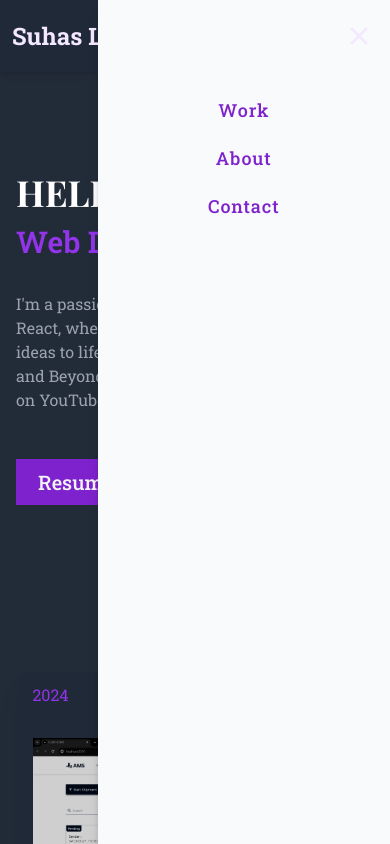
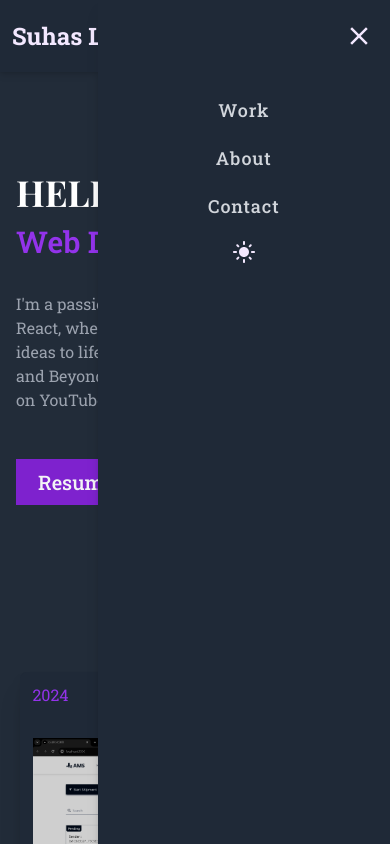
Before and after one commit to suhasledange/Portfolio, a React (Vite) app: page / in a window 390 px wide. Both pictures are taken after a click on the button 362 px from the left and 36 px from the top of the page. Shown: the top 844 px of the page. Built offline with nearby package versions, Linux system fonts and the light colour scheme; a web font is replaced by a local one.

Commit message:
dark nav

```diff
--- a/src/components/Header/Header.jsx
+++ b/src/components/Header/Header.jsx
@@ -37,7 +37,7 @@ const Header = () => {
         </div>
 
         <div
-          className={`lg:hidden absolute bg-gray-50 w-3/4 min-h-screen  pt-20 top-0 right-0 shadow-lg z-40  ${menuOpen ? 'block' : 'hidden'
+          className={`lg:hidden absolute bg-gray-50 dark:bg-gray-800 w-3/4 min-h-screen  pt-20 top-0 right-0 shadow-lg z-40  ${menuOpen ? 'block' : 'hidden'
             }`}
         >
 
@@ -48,14 +48,14 @@ const Header = () => {
                 to={item.link}
                 onClick={() => setMenuOpen(false)}
                 className={({ isActive }) =>
-                  `flex items-center h-full px-4 text-purple-700 font-medium text-md ${isActive ? 'text-gray-600' : ''
+                  `flex items-center h-full px-4 dark:text-gray-300 text-purple-700 font-medium text-md ${isActive ? 'text-gray-600' : 'text-purple-800'
                   }`
                 }
               >
                 {item.text}
               </NavLink>
             ))}
-
+            <li onClick={themeToggle} className='hover:animate-pulse text-2xl cursor-pointer'>{themeMode === 'light' ? <MdDarkMode/> :<MdLightMode className='text-purple-100 '/> } </li>
           </ul>
         </div>
 
```
